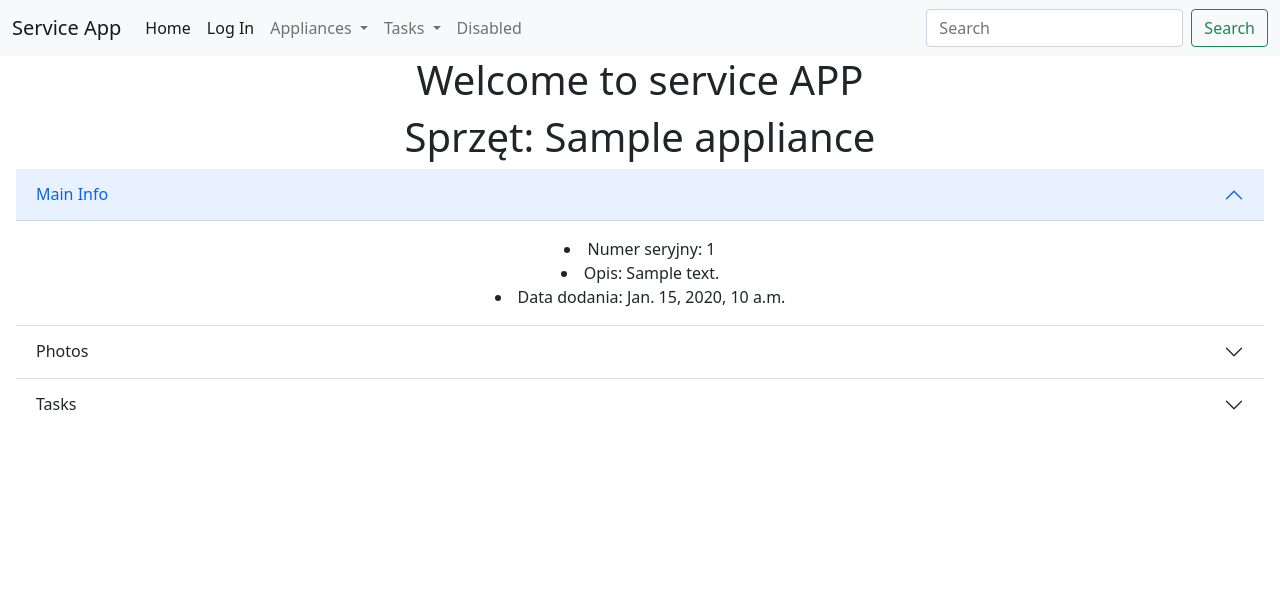
After one commit to hkorzeniewski/ServiceApp, a Django app: template templates/appliances/appliance_detail.html in a window 1280 px wide, after a click on "Main Info". The commit adds this page. Shown: the top 609 px of the page. Run offline with Django 3.2, Linux system fonts and the light colour scheme; the template is opened without the code that fills it: most values are stand-ins (such as "Sample title", 1, 10 or a date in 2020); grey boxes marked "Sample" are stand-in pictures.

Commit message:
added new features

```diff
--- a/ServiceApp/urls.py
+++ b/ServiceApp/urls.py
@@ -32,7 +32,7 @@
     # path('api/', include(router.urls)),
     path('api-auth/', include('rest_framework.urls', namespace='rest_framework')),
     path('admin/', admin.site.urls),
-    path('users/', include("users.urls")),
+    path('', include("users.urls")),
     path('', include("appliances.urls")),
     # path('parts/', include("parts.urls")),
     path('', include("task.urls")),
--- a/appliances/urls.py
+++ b/appliances/urls.py
@@ -15,7 +15,8 @@
 
 urlpatterns = [
     path("serviceapp/appliances-list/", ApplianceView.as_view(), name="appliance-list"),
-    path("serviceapp/appliance-add", views.add_appliance, name="add-appliance")
+    path("serviceapp/appliance-add", views.add_appliance, name="add-appliance"),
+    path("serviceapp/appliance/<appliance_id>", views.appliance_detail, name='appliance-detail')
 ]
 
 urlpatterns += router.urls
--- /dev/null
+++ b/templates/appliances/appliance_detail.html
@@ -0,0 +1,78 @@
+{% extends "base.html" %}
+
+{% block content %}
+    <center>
+        <h1>Sprzęt: {{ appliance.name}}</h1>
+        <div class="accordion accordion-flush" id="accordionFlushExample">
+            <div class="accordion-item">
+                <h2 class="accordion-header" id="flush-headingOne">
+                    <button class="accordion-button collapsed" type="button" data-bs-toggle="collapse"
+                        data-bs-target="#flush-collapseOne" aria-expanded="false" aria-controls="flush-collapseOne">
+                        Main Info
+                    </button>
+                </h2>
+                <div id="flush-collapseOne" class="accordion-collapse collapse" aria-labelledby="flush-headingOne"
+                    data-bs-parent="#accordionFlushExample">
+                    <div class="accordion-body"><li>Numer seryjny: {{ appliance.serial_number }} </br>
+                    <li>Opis: {{ appliance.description }}</br>
+                    <li>Data dodania: {{ appliance.creation_time }}</br></li></div>
+                </div>
+            </div>
+            <div class="accordion-item">
+                <h2 class="accordion-header" id="flush-headingTwo">
+                    <button class="accordion-button collapsed" type="button" data-bs-toggle="collapse"
+                        data-bs-target="#flush-collapseTwo" aria-expanded="false" aria-controls="flush-collapseTwo">
+                        Photos
+                    </button>
+                </h2>
+                <div id="flush-collapseTwo" class="accordion-collapse collapse" aria-labelledby="flush-headingTwo"
+                    data-bs-parent="#accordionFlushExample">
+                    <div class="accordion-body">{% for photo in appliance_photos %}
+                    <li>{{photo.image_added_time}}</li>
+                    <img src="/media/{{photo.image}}" alt="My image" width="300" height="300" />
+                    {% endfor %}</div>
+                </div>
+            </div>
+            <div class="accordion-item">
+                <h2 class="accordion-header" id="flush-headingThree">
+                    <button class="accordion-button collapsed" type="button" data-bs-toggle="collapse"
+                        data-bs-target="#flush-collapseThree" aria-expanded="false" aria-controls="flush-collapseThree">
+                        Tasks
+                    </button>
+                </h2>
+                <div id="flush-collapseThree" class="accordion-collapse collapse" aria-labelledby="flush-headingThree"
+                    data-bs-parent="#accordionFlushExample">
+                    <div class="accordion-body"><table class="table">
+                        <thead>
+                            <tr>
+                                <th scope="col">#</th>
+                                <th scope="col">Rodzaj zadania</th>
+                                <th scope="col">Opis</th>
+                                <th scope="col">Data dodania</th>
+                                <th scope="col">Twórca zadania</th>
+                            </tr>
+                        </thead>
+
+                        <tbody>
+                            {% for task in appliance_tasks %}
+                            <tr>
+                                <td>{{ task.id }}</td>
+                                <td>{{ task.task_type }}</td>
+                                <td>{{ task.task_description }}</td>
+                                <td>{{ task.task_creation_time }}</td>
+                                <td>{{ task.task_creator }}</td>
+                                <td>{{ task.appliance}}</td>
+                            </tr>
+                            {% endfor %}
+                        </tbody>
+
+
+
+                    </table></div>
+                </div>
+            </div>
+        </div>
+
+
+    </center>
+{% endblock %}
--- a/templates/appliances/list.html
+++ b/templates/appliances/list.html
@@ -20,7 +20,7 @@
             {% for appliance in appliances %}
                 <tr>
                     <td>{{ appliance.id }}</td>
-                    <td>{{ appliance.name }}</td>
+                    <td><a href="{% url 'appliance-detail' appliance.id %}">{{ appliance.name }}</a> </td>
                     <td>{{ appliance.serial_number }}</td>
                     <td>{{ appliance.creation_time }}</td>
 
--- a/templates/base.html
+++ b/templates/base.html
@@ -18,6 +18,7 @@
 
 <body>
     {% include "sections/nav.html" %}
+    {% load static %}
     <script src="https://cdn.jsdelivr.net/npm/bootstrap@5.3.0-alpha1/dist/js/bootstrap.bundle.min.js"
         integrity="sha384-w76AqPfDkMBDXo30jS1Sgez6pr3x5MlQ1ZAGC+nuZB+EYdgRZgiwxhTBTkF7CXvN"
         crossorigin="anonymous"></script>
--- a/templates/index.html
+++ b/templates/index.html
@@ -2,4 +2,6 @@
 
 {% block content %}
     <article>Strona główna</article>
+    <p>Hi {{user.username}}</p>
+    <a href="{% url 'login' %}" class="button button2">Login</a>
 {% endblock %}
--- a/templates/sections/nav.html
+++ b/templates/sections/nav.html
@@ -10,6 +10,17 @@
                 <li class="nav-item">
                     <a class="nav-link active" aria-current="page" href="{% url 'serviceapp' %}">Home</a>
                 </li>
+                {% if user.is_authenticated %}
+                    <li class="nav-item">
+                        <a class="nav-link active" aria-current="page" href="{% url 'logout' %}">Logout</a>
+                    </li>
+                {% else %}
+
+                    <li class="nav-item">
+                        <a class="nav-link active" aria-current="page" href="{% url 'login' %}">Log In</a>
+                    </li>
+
+                {% endif %}
                 <li class="nav-item dropdown">
                     <a class="nav-link dropdown-toggle" href="#" id="navbarDropdown" role="button"
                         data-bs-toggle="dropdown" aria-expanded="false">
@@ -38,10 +49,13 @@
                     <a class="nav-link" href="#" tabindex="-1" aria-disabled="true">Disabled</a>
                 </li>
             </ul>
+
             <form class="d-flex">
                 <input class="form-control me-2" type="search" placeholder="Search" aria-label="Search">
                 <button class="btn btn-outline-success" type="submit">Search</button>
             </form>
+
+
         </div>
     </div>
 </nav>
--- a/users/urls.py
+++ b/users/urls.py
@@ -2,7 +2,7 @@
 from rest_framework import routers
 from .views import UserListViewSet, RegisterUserViewSet, LoginView, UserView, RegisterUser
 from django.urls import path
-
+from . import views
 
 from django.contrib.auth import get_user_model
 
@@ -18,8 +18,9 @@
 
 urlpatterns = [
     path('register', RegisterUser.as_view()),
-    path('login', LoginView.as_view()),
+    path('serviceapp/login', views.login_view, name='login'),
     path('user', UserView.as_view()),
+    path('logout', views.logout_view, name='logout'),
     path('', UserListViewSet.as_view({'get': 'list'}))
 ]
 @api_view(['GET'])
```
Also changed, not shown: ServiceApp/settings.py (+7 -5 lines), appliances/views.py (+14 -2 lines), templates/users/login.html (added, +18 -0 lines), users/forms.py (added, +20 -0 lines), users/models.py (+12 -11 lines), users/views.py (+26 -2 lines), appliances/migrations/0005_alter_appliance_creation_time.py (added), db.sqlite3, users/migrations/0002_alter_user_password_alter_user_username.py (added).
